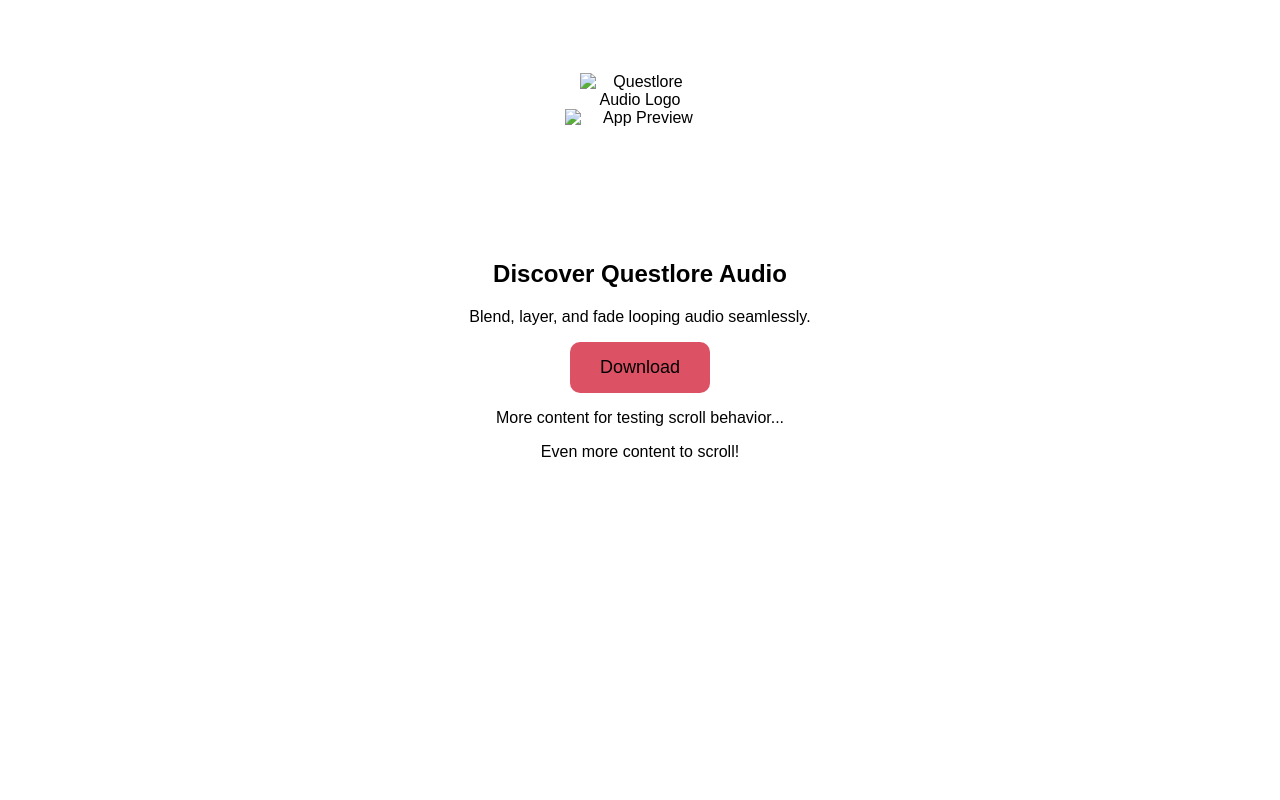
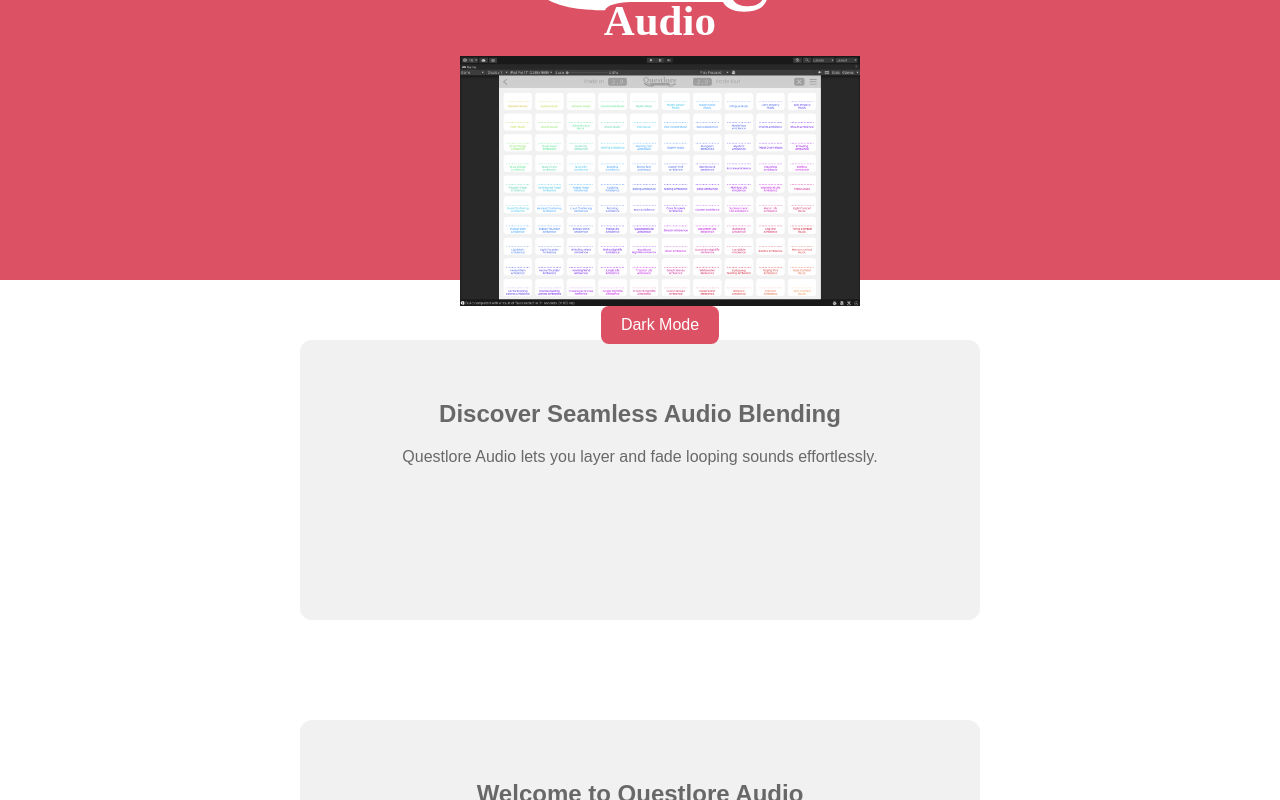
Before and after one commit to tbaltaks/QLAudioWebsite, a plain HTML site: page index.html in a window 1280 px wide. Drawn offline with Linux system fonts and the light colour scheme.

Commit message:
Scroll container method

```diff
--- a/app.css
+++ b/app.css
@@ -29,7 +29,6 @@
     --tangerine: #ed896e;
     --orange: #f7ad7b;
 
-
     --light-bg: var(--white);
     --light-text: var(--dark-grey);
     --light-section: var(--off-white);
@@ -38,74 +37,113 @@
     --dark-text: var(--light-grey);
     --dark-section: var(--charcoal);
 
-    --accent-color: var(--scarlet);
+    --primary-color: var(--scarlet);
+    --secondary-color: var(--dark-blue);
 }
 
-  /* Prevent default body scrolling */
-  body {
-    margin: 0;
-    font-family: 'Nunito', sans-serif;
-    background-color: var(--bg-color);
-    color: var(--text-color);
-    overflow: hidden;
-    text-align: center;
-  }
+/* === LIGHT MODE === */
+body.light-mode {
+  --bg-color: var(--light-bg);
+  --text-color: var(--light-text);
+  --section-bg: var(--light-section);
+  --button-bg: var(--primary-color);
+  --button-text: white;
+}
 
-  /* Scrollable container that fills the viewport */
-  #scroll-container {
-    height: 100vh;
-    overflow-y: scroll;
-    -webkit-overflow-scrolling: touch; /* Smooth scrolling on mobile */
-  }
+/* === DARK MODE === */
+body.dark-mode {
+  --bg-color: var(--dark-bg);
+  --text-color: var(--dark-text);
+  --section-bg: var(--dark-section);
+  --button-bg: var(--secondary-color);
+  --button-text: black;
+}
 
-  /* === Header (Fixed, Shrinks on Scroll) === */
-  #main-header {
-    position: fixed;
-    top: 0;
-    left: 0;
-    width: 100%;
-    height: 200px; /* starting height */
-    background-color: var(--bg-color);
-    display: flex;
-    flex-direction: column;
-    align-items: center;
-    justify-content: center;
-    z-index: 1000;
-    transition: height 0.1s linear;
-  }
+/* === GENERAL STYLES === */
+body {
+  font-family: 'Nunito', sans-serif;
+  margin: 0;
+  padding: 0;
+  text-align: center;
+  background: var(--bg-color);
+  color: var(--text-color);
+  transition: background 0.3s, color 0.3s;
+  overflow: hidden; /* Locks body scrolling */
+}
 
-  /* === Logo (SVG) === */
-  #logo {
-    width: 120px;
-    transition: transform 0.1s linear;
-  }
+/* === HEADER STYLES === */
+#main-header {
+  position: fixed;
+  top: 0;
+  left: 0;
+  width: 100%;
+  height: 200px; /* initial header height */
+  background: var(--primary-color);
+  color: white;
+  text-align: center;
+  padding: 40px 20px;
+  transition: height 0.1s linear;
+  z-index: 1000;
+  display: flex;
+  flex-direction: column;
+  justify-content: center;
+  align-items: center;
+}
 
-  /* === App Image === */
-  #app-image {
-    width: 150px;
-    transition: transform 0.1s linear, opacity 0.1s linear;
-  }
+#header-content {
+  display: flex;
+  flex-direction: column;
+  align-items: center;
+  transition: transform 0.1s linear;
+}
 
-  /* === Main Content === */
-  #content {
-    /* Give content an initial margin-top so it starts below the header.
-       This margin will be updated by JS on scroll */
-    margin-top: 220px;
-    padding: 20px;
-  }
+/* === LOGO (SVG) === */
+#logo {
+  height: 100px;
+  width: auto;
+  transition: transform 0.1s linear;
+}
 
-  /* === Button Styles === */
-  #download-btn {
-    background-color: var(--accent-color);
-    border: none;
-    padding: 15px 30px;
-    font-size: 18px;
-    cursor: pointer;
-    border-radius: 10px;
-    color: #000;
-    transition: background 0.2s ease;
-  }
+/* === APP IMAGE === */
+#app-image {
+  width: 80%;
+  max-width: 500px;
+  margin-top: 20px;
+  transition: transform 0.1s linear, opacity 0.1s linear;
+}
 
-  #download-btn:hover {
-    background-color: #cc7a00;
-  }
+/* === THEME TOGGLE BUTTON & OTHER BUTTONS === */
+button {
+  padding: 10px 20px;
+  border: none;
+  border-radius: 8px;
+  cursor: pointer;
+  font-size: 1rem;
+  background: var(--button-bg);
+  color: var(--button-text);
+  transition: background 0.3s, color 0.3s;
+}
+
+/* === SECTION STYLES === */
+section {
+  min-height: 200px;
+  padding: 40px;
+  margin: 100px auto 20px;
+  max-width: 600px;
+  background: var(--section-bg);
+  border-radius: 12px;
+  transition: background 0.3s;
+}
+
+/* === SCROLL CONTAINER === */
+#scroll-container {
+  height: 100vh;
+  overflow-y: scroll;
+  -webkit-overflow-scrolling: touch; /* Smooth scrolling on mobile */
+}
+
+/* === MAIN CONTENT === */
+#content {
+  margin-top: 220px; /* initial margin: header height (200px) + 20px */
+  padding: 20px;
+}
--- a/app.js
+++ b/app.js
@@ -20,39 +20,37 @@
     updateButtonText();
 });
 
-// Get references to elements
+// Get reference to the scroll container instead of window
 const scrollContainer = document.getElementById('scroll-container');
 const header = document.getElementById('main-header');
 const logo = document.getElementById('logo');
 const appImage = document.getElementById('app-image');
 const content = document.getElementById('content');
 
-// Constants for header sizing
-const maxScroll = 300;       // Scroll distance over which the full shrink effect happens
-const maxHeaderHeight = 200; // Initial header height (px)
-const minHeaderHeight = 60;  // Minimum header height (px)
+const maxScroll = 300;       // scroll distance for full effect
+const maxHeaderHeight = 200; // original header height (px)
+const minHeaderHeight = 60;  // smallest header height (px)
 
-// Listen for scroll events on the scroll container
 scrollContainer.addEventListener('scroll', () => {
   const scrollTop = scrollContainer.scrollTop;
-  // Calculate a proportional shrink factor (0 to 1)
+
+  // Calculate proportional shrink factor (0 to 1)
   const shrinkFactor = Math.min(scrollTop / maxScroll, 1);
 
   // Calculate new header height based on scroll
   const newHeaderHeight = maxHeaderHeight - ((maxHeaderHeight - minHeaderHeight) * shrinkFactor);
   header.style.height = `${newHeaderHeight}px`;
 
-  // Scale the logo from 1 down to 0.6 as the header shrinks
+  // Scale the SVG logo (adjust scaling range as needed)
   const newLogoScale = 1 - (0.4 * shrinkFactor);
   logo.style.transform = `scale(${newLogoScale})`;
 
-  // For the app image, fade it out and scale it down as you scroll:
-  // It will scale from 1 down to 0.7 and fade out completely at full shrink
+  // Fade and scale the app image
   const newImageScale = 1 - (0.3 * shrinkFactor);
   const newImageOpacity = 1 - shrinkFactor;
   appImage.style.transform = `scale(${newImageScale})`;
   appImage.style.opacity = newImageOpacity;
 
-  // Adjust the content's top margin so that it always starts below the header (plus some extra space)
+  // Adjust main content margin so it starts below the header (with extra spacing)
   content.style.marginTop = `${newHeaderHeight + 20}px`;
 });
--- a/index.html
+++ b/index.html
@@ -1,39 +1,63 @@
 <!DOCTYPE html>
 <html lang="en">
+
 <head>
   <meta charset="UTF-8" />
-  <meta name="viewport" content="width=device-width, initial-scale=1" />
+  <meta name="viewport" content="width=device-width, initial-scale=1.0" />
   <title>Questlore Audio</title>
   <link rel="stylesheet" href="app.css" />
+  <script defer src="app.js"></script>
 </head>
+
 <body>
-  <!-- Header: Contains the SVG logo and the app image -->
+
+  <!-- Header (always fixed) -->
   <header id="main-header">
-    <img id="logo" src="Questlore Audio Logo" alt="Questlore Audio Logo" />
-    <img id="app-image" src="Screenshot-light.png" alt="App Preview" />
+    <div id="header-content">
+      <!-- SVG logo -->
+      <img id="logo" src="assets/Questlore Audio Logo.svg" alt="Questlore Audio Logo" />
+      <!-- App image (e.g., a screenshot) -->
+      <img id="app-image" src="assets/Screenshot-light.png" alt="App Preview" />
+    </div>
+    <button id="theme-toggle">Dark Mode</button>
   </header>
 
-  <!-- Scrollable container -->
+  <!-- Scroll Container: Locks body scroll and captures scroll events -->
   <div id="scroll-container">
-    <!-- Main content; this container will scroll while the body remains fixed -->
     <main id="content">
+      <section id="intro">
+        <h2>Discover Seamless Audio Blending</h2>
+        <p>Questlore Audio lets you layer and fade looping sounds effortlessly.</p>
+      </section>
+
       <section>
-        <h1>Discover Questlore Audio</h1>
-        <p>Blend, layer, and fade looping audio seamlessly.</p>
+        <h2>Welcome to Questlore Audio</h2>
+        <p>Scroll down to see the header shrink.</p>
       </section>
+
       <section>
+        <h2>More Content</h2>
+        <p>This is a test section to create scrolling space.</p>
+      </section>
+
+      <section>
+        <h2>Even More Content</h2>
+        <p>Keep scrolling to test the shrinking effect.</p>
+      </section>
+
+      <section id="demo">
+        <h2>Try It Yourself</h2>
+        <p>(Interactive demo will go here)</p>
+      </section>
+
+      <section id="download">
+        <h2>Coming Soon</h2>
+        <p>Sign up to be notified when Questlore Audio is available!</p>
         <button id="download-btn">Download</button>
-      </section>
-      <!-- Add extra sections to ensure there’s enough scrollable content -->
-      <section>
-        <p>More content for testing scroll behavior...</p>
-      </section>
-      <section>
-        <p>Even more content to scroll!</p>
       </section>
     </main>
   </div>
 
-  <script defer src="app.js"></script>
 </body>
+
 </html>
```
